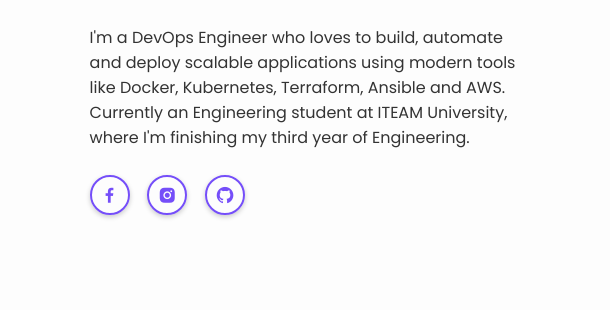
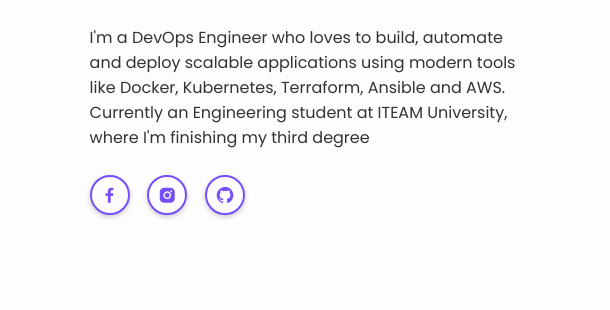
Before and after one commit to wissal5-rtibi/protfolio9, a plain HTML site: page frontend/index.html in a window 1280 px wide. Shown: the part 354-664 px from the top of the page, 0-610 px from the left. Drawn offline with nearby package versions, Linux system fonts and the light colour scheme.

Commit message:
mise a jour

```diff
--- a/frontend/index.html
+++ b/frontend/index.html
@@ -47,7 +47,7 @@
                 I'm a DevOps Engineer who loves to build, automate and deploy scalable applications
     using modern tools like Docker, Kubernetes, Terraform, Ansible and AWS.
             </p>
-           <p>Currently an Engineering student at ITEAM University, where I'm finishing my third year of Engineering.</p>
+           <p>Currently an Engineering student at ITEAM University, where I'm finishing my third degree </p>
             <div class="social-media">
                 <a href="https://www.facebook.com/share/18bqtYFb4h/" target="_blank"><i class='bx bxl-facebook'></i></a>
                 <a href="https://www.instagram.com/wissal_rti?igsh=bndwd3F5b3J4OTc1" target="_blank"><i class='bx bxl-instagram-alt'></i></a>
```
